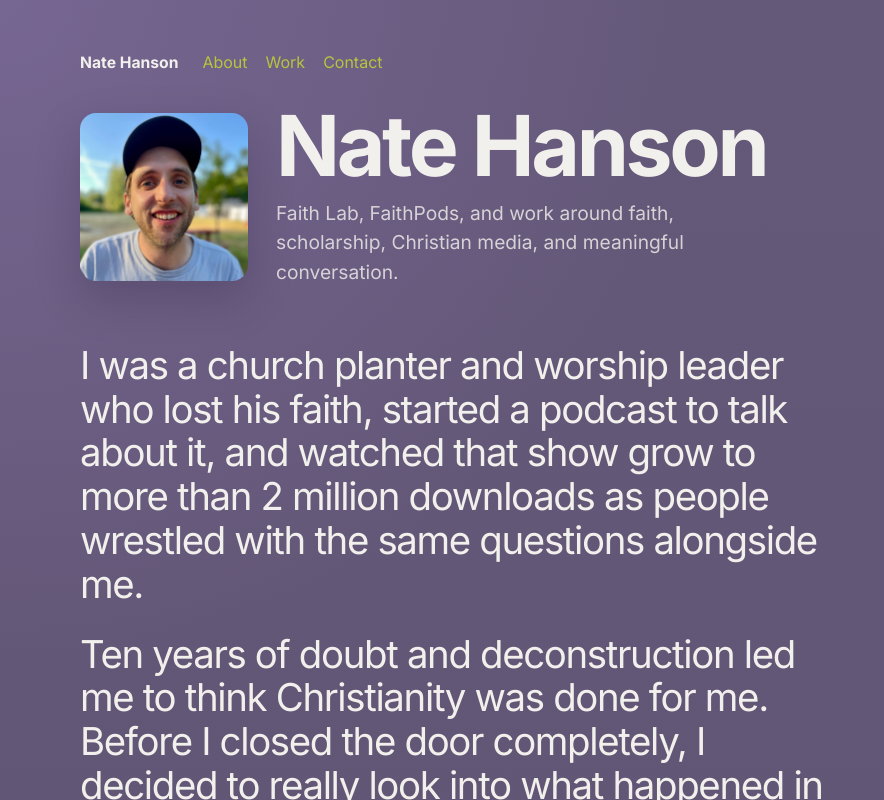
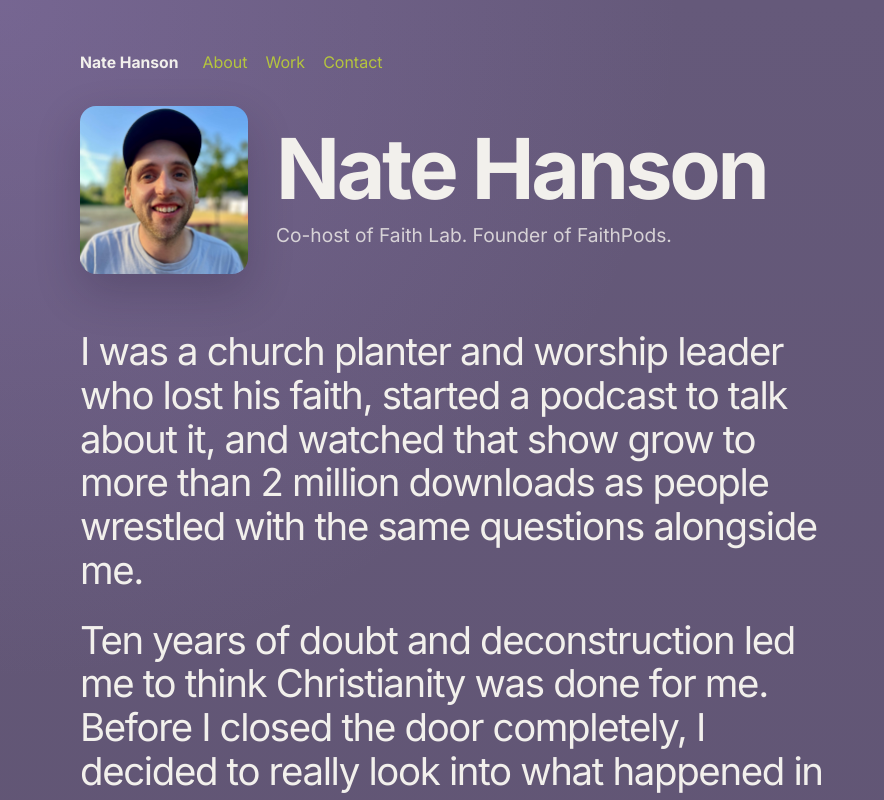
Before and after one commit to natemhanson/natemhanson.com, a Next.js app: page / in a window 1280 px wide. Shown: the top 800 px of the page, without its empty margins (0-884 px from the left). Built offline with nearby package versions, Linux system fonts and the light colour scheme; no server answers.

Commit message:
Shorten homepage subhead

```diff
--- a/src/app/page.tsx
+++ b/src/app/page.tsx
@@ -76,10 +76,7 @@ export default function Home() {
 
           <div className={styles.titleBlock}>
             <h1>Nate Hanson</h1>
-            <p>
-              Faith Lab, FaithPods, and work around faith, scholarship,
-              Christian media, and meaningful conversation.
-            </p>
+            <p>Co-host of Faith Lab. Founder of FaithPods.</p>
           </div>
         </div>
       </header>
```
